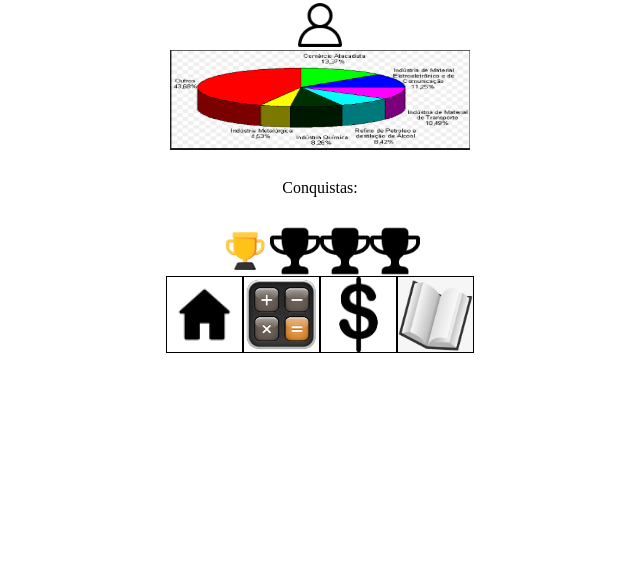
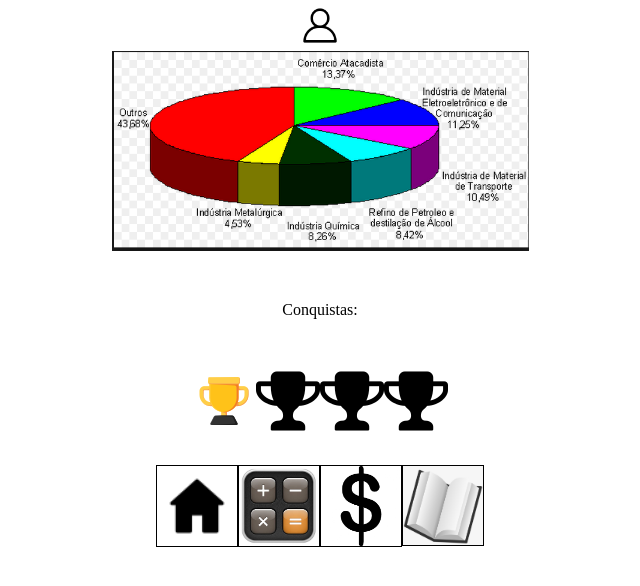
Before and after one commit to rafaelgpaves/ProjetoCodes, a plain HTML site: page index.html in a window 1280 px wide. Shown: the whole page, without its empty margins (320-960 px from the left). Drawn offline with Linux system fonts and the light colour scheme.

Commit message:
corrigindo html validador e tirando px do css

```diff
--- a/css/style.css
+++ b/css/style.css
@@ -3,40 +3,47 @@
 .center {
     display:flex;
     text-align: center;
+    justify-content: center;
 }
 .profile_picture{
-    text-align:center;
-    display:flex;
-    padding:10px;
+    /* text-align:center; */
+    /* display:flex; */
+    padding:10%;
+    width: 60%;
+    height: auto;
 }
 .conquistas{
-    margin:30px;
+    margin:20%;
     text-align:center;
 }
-.pe {
+/* .pe {
     margin:50px;
     text-align:center;
     padding:30px;
     border-style:solid;
     border-color:black;
     border-width:1rem;
-
-}
-.linha_preta{
+NAO ESTA SENDO USADO
+} */
+/* .linha_preta{
     border-bottom:solid black 1px;
     border-style:solid;
-}
+NAO ESTA SENDO USADO
+} */
 .imagens{
     border-style:solid;
     border-color: black;
-    border-width:1px;
-    width:75px;
-    height:75px;
+    border-width: 0.1rem;
+    width: 5rem;
+    height: auto;
+    min-width:44px;
+    min-height:44px;
 
 }
 .trofeus{
-    height:50px;
-    width:50px;
+    width: 30%;
+    height: auto;
+    margin-bottom: 2rem;
 }
 .flex_imagens{
     display:flex;
@@ -44,8 +51,10 @@
     justify-content: space-around;
 }
 .grafico{
-    width:300px;
-    height:100px;
+    width: 60%;
+    height: auto;
+    /* min-width:300px;
+    min-height:100px; */
 }
 
 .linha {
--- a/index.html
+++ b/index.html
@@ -10,18 +10,18 @@
     </head>
     <body class = 'corpo'>
         <figure class = 'center'>
-            <img src = 'img/profile picture.png' alt = '', width = '50' height="50">
+            <img src = 'img/profile_picture.png' alt='perfil' class="profile_picture">
         </figure>
         <figure class = 'center'>
-            <img src = "img/grafico+2-4016954401.png" alt="" class = 'grafico'>
+            <img src = "img/grafico+2-4016954401.png" alt="grafico" class = 'grafico'>
         </figure>
         <main>
             <h2  class = 'conquistas'>Conquistas:</h2>
             <figure class = 'center'>
-                <img src = "img/trofeu desbloqueado.png" alt='' class = 'trofeus'>
-                <img src = 'img/trofeu bloqueado.png' alt = ''class = 'trofeus' >
-                <img src = 'img/trofeu bloqueado.png' alt = '' class = 'trofeus'>
-                <img src = 'img/trofeu bloqueado.png' alt = '' class = 'trofeus'>
+                <img src="img/trofeu_desbloqueado.png" alt='trofeu_desbloqueado' class='trofeus'>
+                <img src='img/trofeu_bloqueado.png' alt='trofeu_bloqueado' class='trofeus' >
+                <img src='img/trofeu_bloqueado.png' alt='trofeu_bloqueado' class='trofeus'>
+                <img src='img/trofeu_bloqueado.png' alt='trofeu_bloqueado' class='trofeus'>
             </figure>
         </main>
         <footer class = 'center'>
```
Also changed, not shown: img/profile_picture.png (renamed from img/profile picture.png), img/trofeu_bloqueado.png (renamed from img/trofeu bloqueado.png), img/trofeu_desbloqueado.png (renamed from img/trofeu desbloqueado.png).
